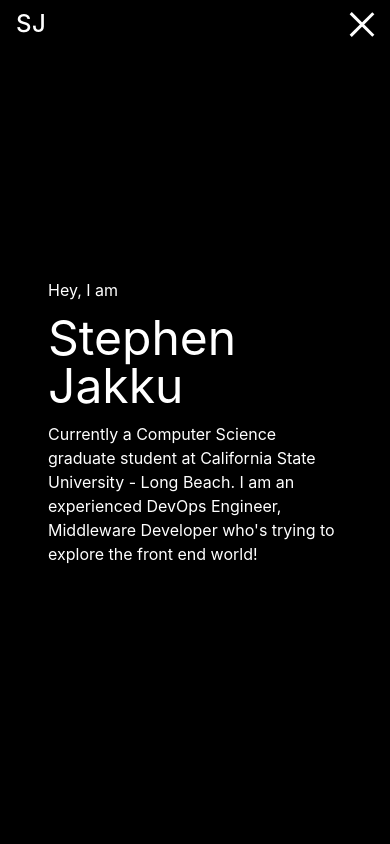
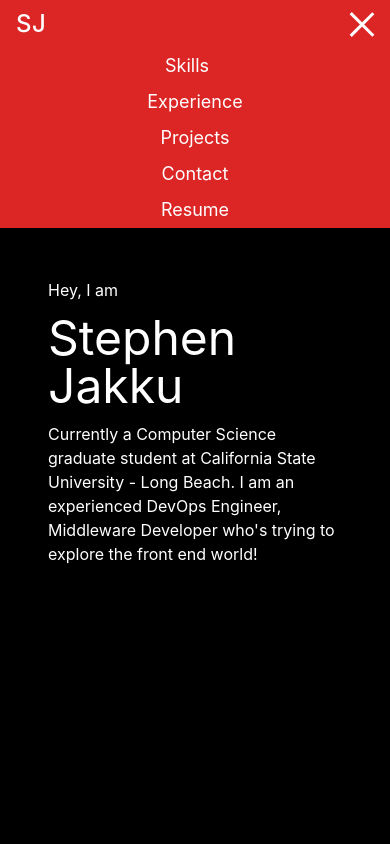
Before and after one commit to StephenJakku/stephenjakku.github.io, a Next.js app: page / in a window 390 px wide. Both pictures are taken after a click on the button 362 px from the left and 24 px from the top of the page. Shown: the top 844 px of the page. Built offline with nearby package versions, Linux system fonts and the light colour scheme.

Commit message:
Menu Icon Action added

```diff
--- a/Components/Navbar.js
+++ b/Components/Navbar.js
@@ -4,12 +4,18 @@ import { useState, useCallback, useEffect } from "react";
 function Navbar({ executeScroll, refs }) {
   const [isOpen, setOpen] = useState(false);
   return (
-    <div className="grid grid-cols-2 h-12 bg-black">
+    <div className="">
+      <div
+        className={`grid grid-cols-2 h-12 ${
+          isOpen ? "bg-red-600" : "bg-black"
+        }`}
+      >
         <div className="flex text-white justify -start items-center text-xl tracking-wide">
           <h1
             className="pl-4 hover:text-3xl cursor-default text-2xl font-medium"
             onClick={() => {
               executeScroll(refs.intRef);
+              if (isOpen) setOpen(false);
             }}
           >
             SJ
@@ -18,6 +24,7 @@ function Navbar({ executeScroll, refs }) {
         <div className="flex justify-end pr-1 items-center md:hidden max-h-44">
           <Hamburger color="white" toggled={isOpen} toggle={setOpen} />
         </div>
+
         <div className="hidden md:flex justify-end">
           <ul className="flex items-center text-white text-lg space-x-4 mr-4">
             <li
@@ -58,9 +65,62 @@ function Navbar({ executeScroll, refs }) {
             >
               Resume
             </li>
-          {/* <a href="/UttamJakku_Resume.pdf">Resume</a> */}
           </ul>
         </div>
+      </div>
+      {isOpen ? (
+        <div className="flex justify-center bg-red-600">
+          <ul className="flex flex-col items-center text-white text-lg space-x-4 mr-4">
+            <li
+              onClick={() => {
+                executeScroll(refs.sklRef);
+                setOpen(!isOpen);
+              }}
+              className="hover:border-b-2 hover:border-red-600 p-1 cursor-default "
+            >
+              Skills
+            </li>
+            <li
+              onClick={() => {
+                executeScroll(refs.expRef);
+                setOpen(!isOpen);
+              }}
+              className="hover:border-b-2 hover:border-cyan-400 p-1  cursor-default"
+            >
+              Experience
+            </li>
+            <li
+              onClick={() => {
+                executeScroll(refs.prjRef);
+                setOpen(!isOpen);
+              }}
+              className="hover:border-b-2 hover:border-orange-400 p-1  cursor-default"
+            >
+              Projects
+            </li>
+            <li
+              onClick={() => {
+                executeScroll(refs.conRef);
+                setOpen(!isOpen);
+              }}
+              className="hover:border-b-2 hover:border-green-500 p-1  cursor-default"
+            >
+              Contact
+            </li>
+            <li
+              onClick={() => {
+                window.open("/UttamJakku_Resume.pdf", "_blank");
+                setOpen(!isOpen);
+              }}
+              className="hover:border-b-2 hover:border-fuchsia-600 p-1  cursor-default"
+            >
+              Resume
+            </li>
+          </ul>
+        </div>
+      ) : (
+        console.log("closed")
+      )}
     </div>
   );
 }
```
Lines whose indentation alone changed are shown as unchanged.
